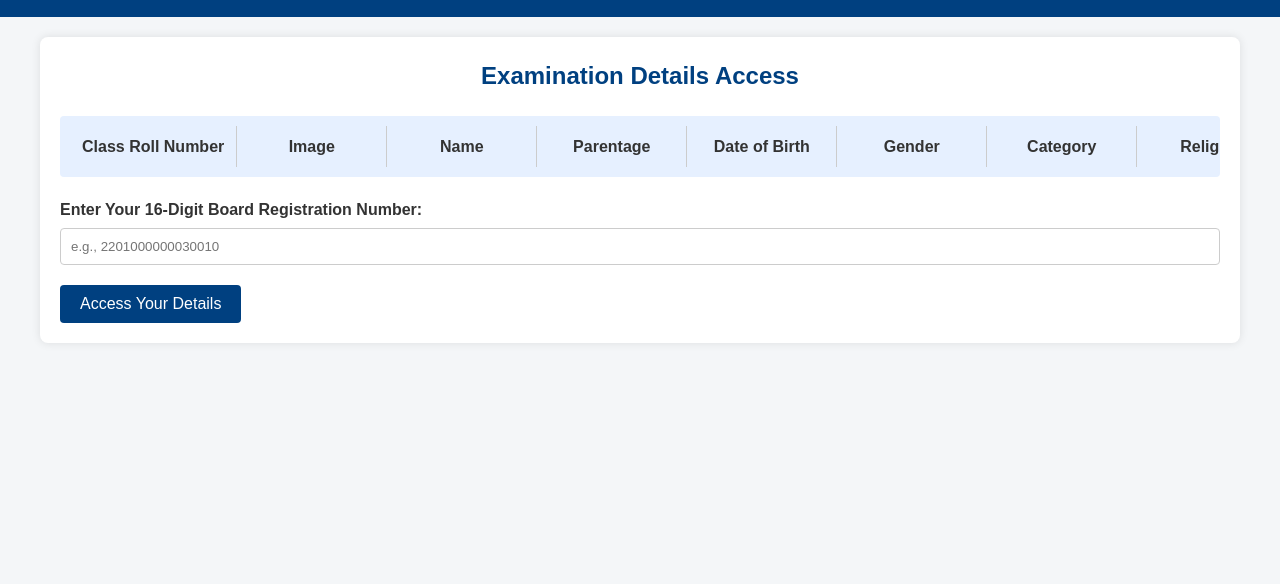
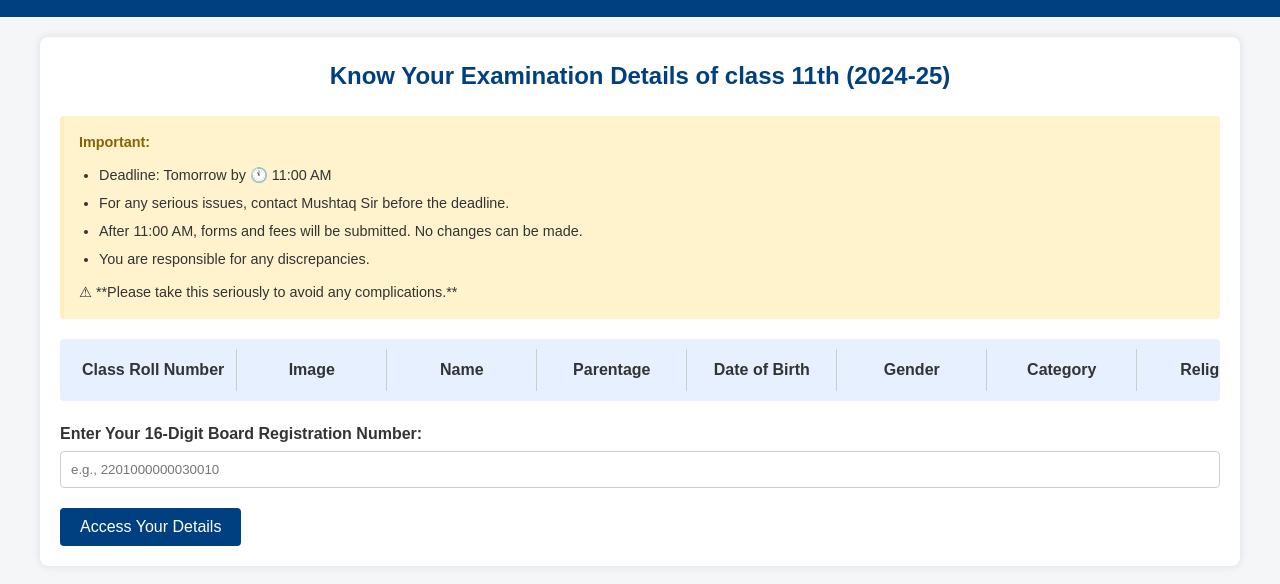
Before and after one commit to ShGulfam/hss.shangus_exam_2024-25, a plain HTML site: page index.html in a window 1280 px wide. Shown: the part 204-788 px from the top of the page. Drawn offline with Linux system fonts and the light colour scheme.

Commit message:
Update index.html
styling updated

```diff
--- a/index.html
+++ b/index.html
@@ -44,6 +44,32 @@
             margin-bottom: 20px;
             text-align: center;
             color: #004080;
+        }
+
+        /* Important Notice Styling */
+        .important-notice {
+            font-size: 0.9em; /* Smaller font size */
+            background-color: #fff3cd; /* Light yellow background for visibility */
+            border-left: 4px solid #ffeeba; /* Accent border */
+            padding: 15px;
+            margin-bottom: 20px;
+            border-radius: 4px;
+        }
+
+        .important-notice strong {
+            display: block;
+            margin-bottom: 10px;
+            color: #856404; /* Darker text for emphasis */
+        }
+
+        .important-notice ul {
+            list-style-type: disc;
+            margin-left: 20px;
+            margin-bottom: 10px;
+        }
+
+        .important-notice li {
+            margin-bottom: 5px;
         }
 
         /* Flexbox for headers */
@@ -345,7 +371,19 @@
         <h1>Admission & Examination Section - HSS Shangus</h1>
     </header>
     <main>
-        <h2>Examination Details Access</h2>
+        <h2>Know Your Examination Details of class 11th (2024-25)</h2>
+
+        <!-- Important Notice -->
+        <div class="important-notice">
+            <strong>Important:</strong>
+            <ul>
+                <li>Deadline: Tomorrow by 🕚 11:00 AM</li>
+                <li>For any serious issues, contact Mushtaq Sir before the deadline.</li>
+                <li>After 11:00 AM, forms and fees will be submitted. No changes can be made.</li>
+                <li>You are responsible for any discrepancies.</li>
+            </ul>
+            ⚠ **Please take this seriously to avoid any complications.**
+        </div>
 
         <!-- Header Labels in Single Line -->
         <div class="headers-container">
```
